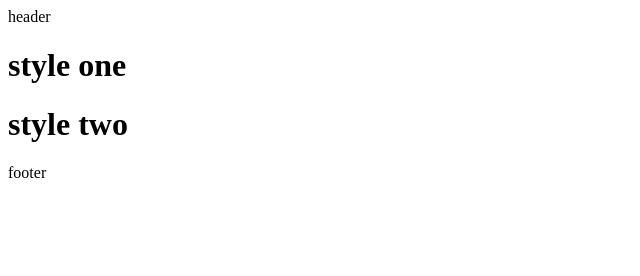
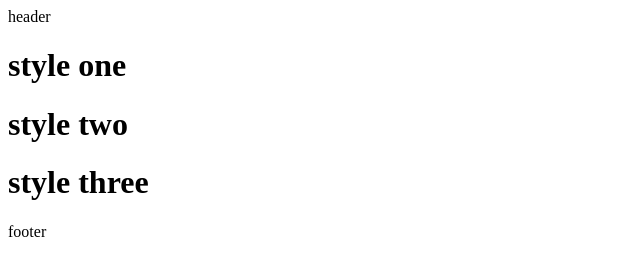
Before and after one commit to Bravemobin/git-project-one, a plain HTML site: page index.html in a window 1280 px wide. Shown: the whole page, without its empty margins (0-640 px from the left). Drawn offline with Linux system fonts and the light colour scheme.

Commit message:
slide three add to slider

```diff
--- a/index.html
+++ b/index.html
@@ -12,6 +12,7 @@
     <div class="slider">
         <h1>style one</h1>
         <h1>style two</h1>
+        <h1>style three</h1>
     </div>
     <footer>
         footer
```
